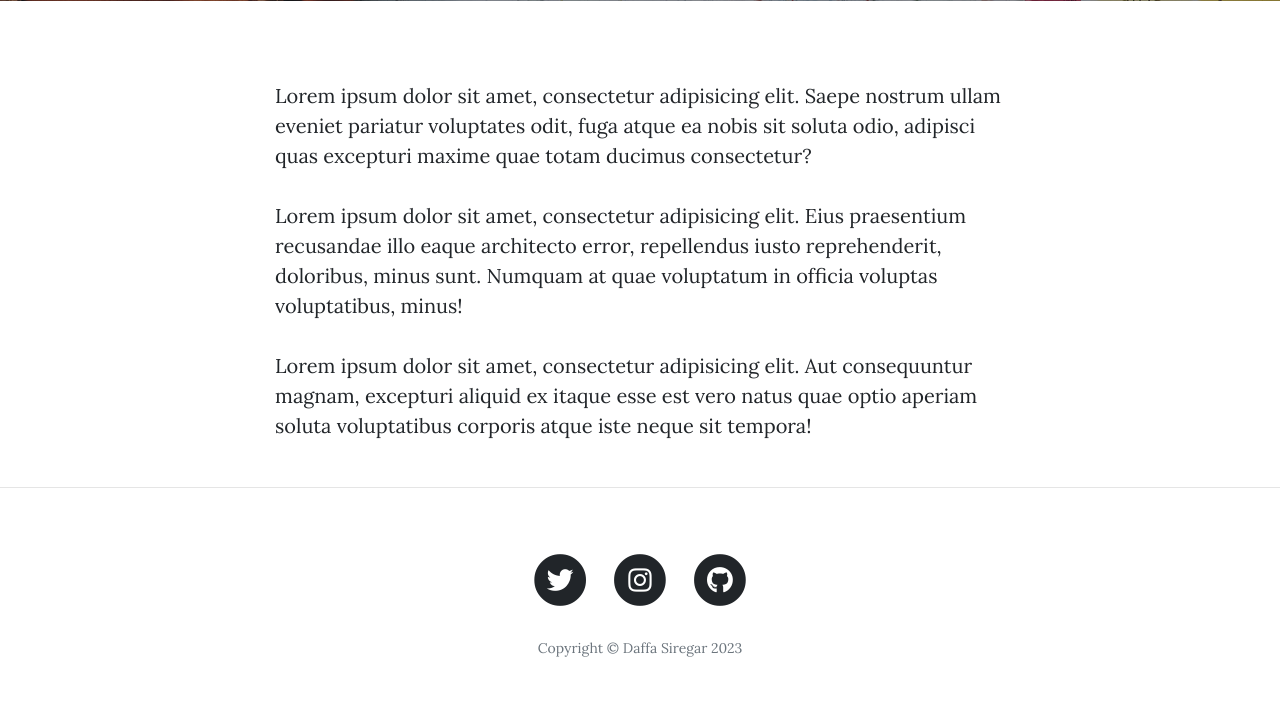
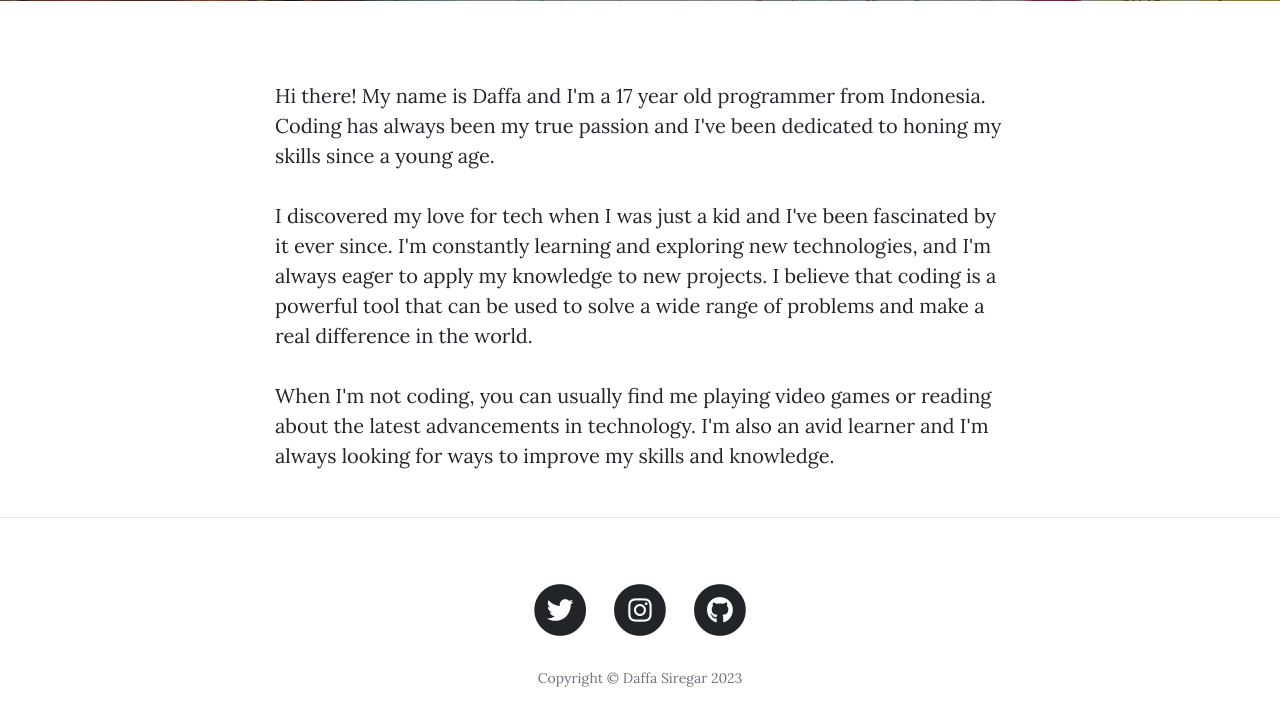
Before and after one commit to dafx7/daffa-blog, a Flask app: page /about in a window 1280 px wide. Shown: the part 531-1242 px from the top of the page. Before the commit the page ends 1188 px from the top, so only its background shows below. Run offline with Flask 2, Linux system fonts and the light colour scheme; some libraries are stand-ins or nearby versions.

Commit message:
Update about.html

```diff
--- a/templates/about.html
+++ b/templates/about.html
@@ -19,9 +19,9 @@
   <div class="container">
     <div class="row">
       <div class="col-lg-8 col-md-10 mx-auto">
-        <p>Lorem ipsum dolor sit amet, consectetur adipisicing elit. Saepe nostrum ullam eveniet pariatur voluptates odit, fuga atque ea nobis sit soluta odio, adipisci quas excepturi maxime quae totam ducimus consectetur?</p>
-        <p>Lorem ipsum dolor sit amet, consectetur adipisicing elit. Eius praesentium recusandae illo eaque architecto error, repellendus iusto reprehenderit, doloribus, minus sunt. Numquam at quae voluptatum in officia voluptas voluptatibus, minus!</p>
-        <p>Lorem ipsum dolor sit amet, consectetur adipisicing elit. Aut consequuntur magnam, excepturi aliquid ex itaque esse est vero natus quae optio aperiam soluta voluptatibus corporis atque iste neque sit tempora!</p>
+        <p>Hi there! My name is Daffa and I'm a 17 year old programmer from Indonesia. Coding has always been my true passion and I've been dedicated to honing my skills since a young age.</p>
+        <p>I discovered my love for tech when I was just a kid and I've been fascinated by it ever since. I'm constantly learning and exploring new technologies, and I'm always eager to apply my knowledge to new projects. I believe that coding is a powerful tool that can be used to solve a wide range of problems and make a real difference in the world.</p>
+        <p>When I'm not coding, you can usually find me playing video games or reading about the latest advancements in technology. I'm also an avid learner and I'm always looking for ways to improve my skills and knowledge.</p>
       </div>
     </div>
   </div>
```
